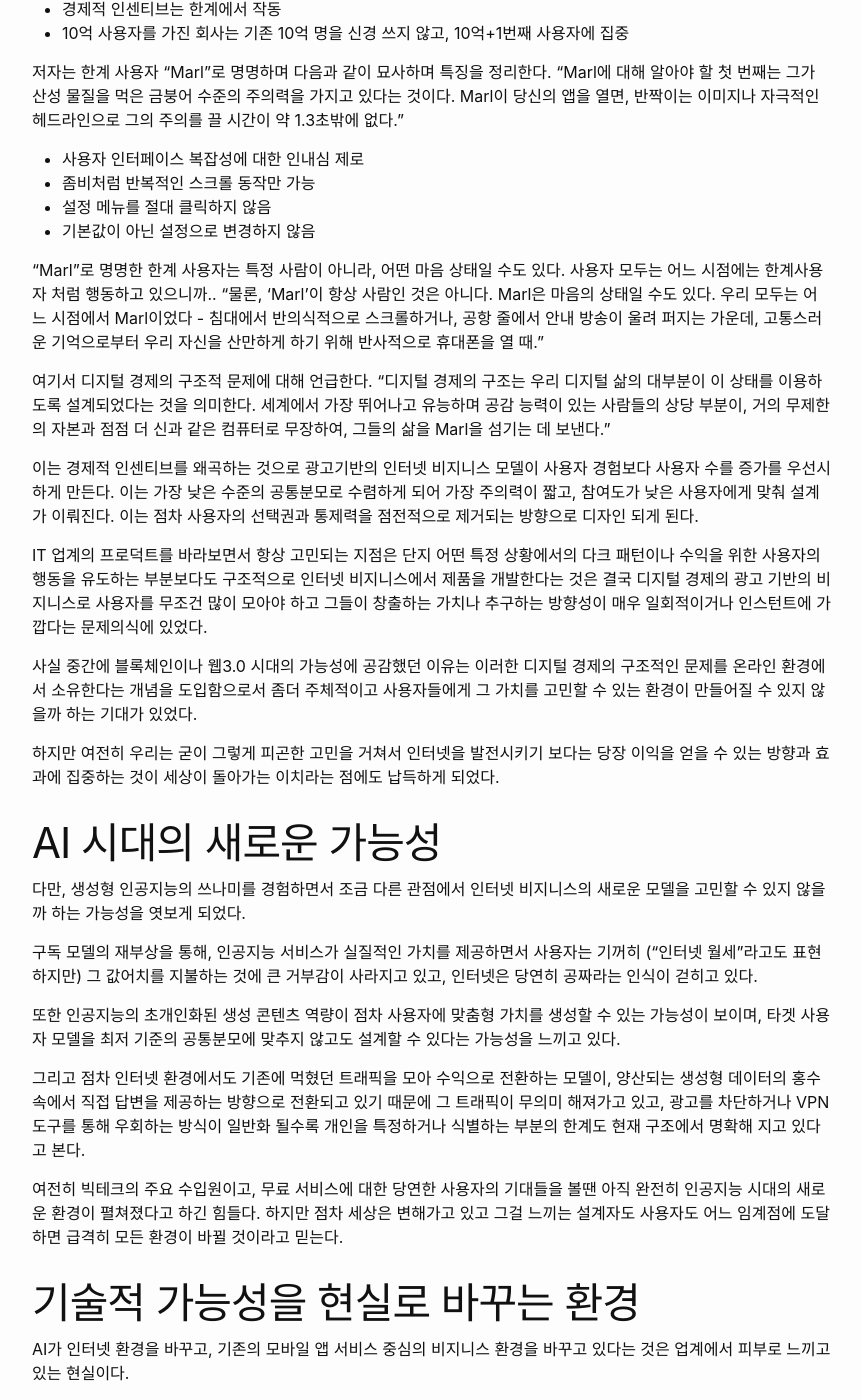
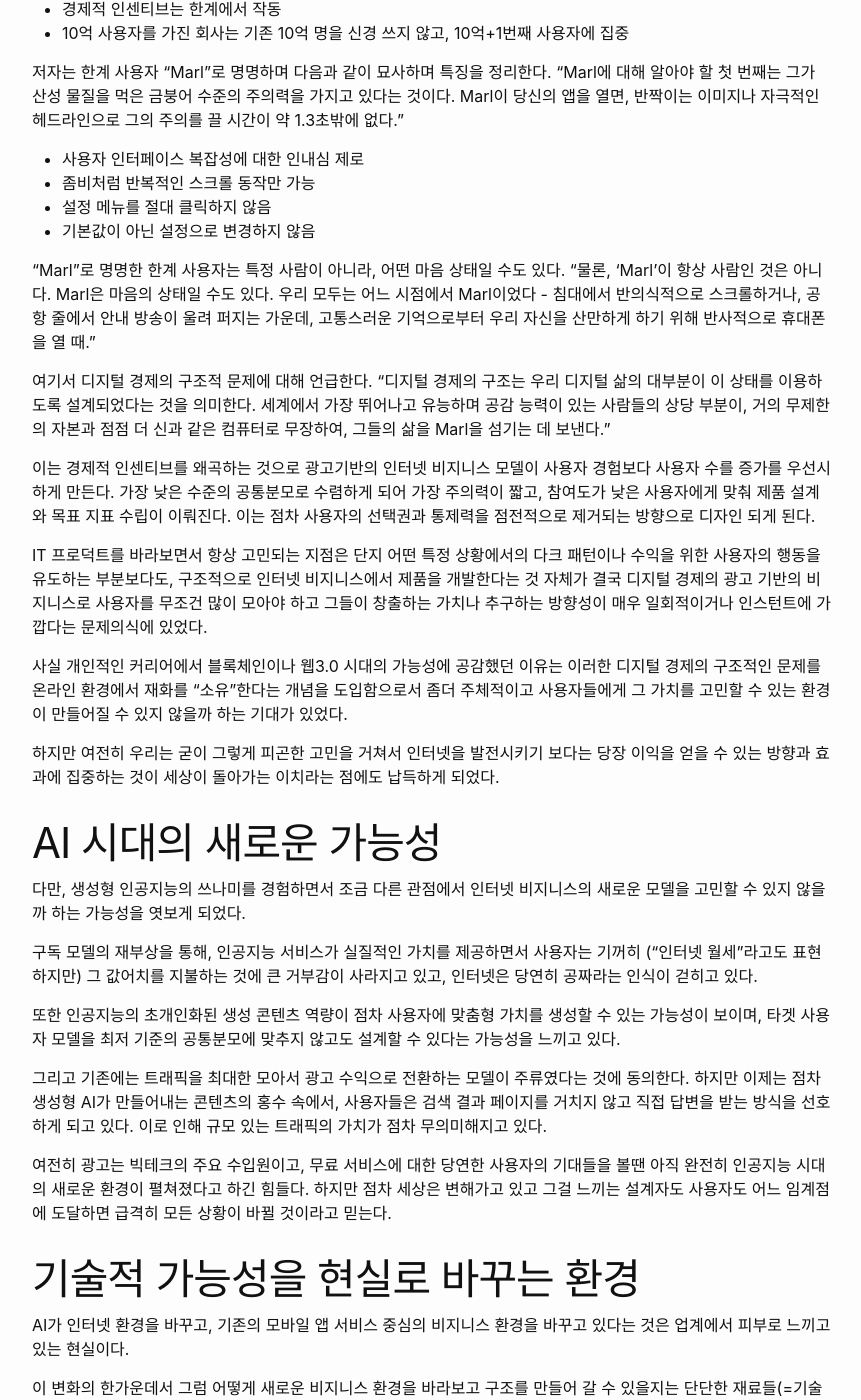
Before and after one commit to jeongdongnyeok/jeongdongnyeok.github.io, a Jekyll site: the page built from _posts/2025-08-13-it-product-business-changed.md, in a window 1280 px wide and 1400 px high, scrolled down 732 px. Shown: the whole window, without its empty margins (208-1069 px from the left). Built offline with Jekyll 4.4.1, drawn with Linux system fonts in a browser that asks for light colours; some of the changed text lies outside the part shown.

Commit message:
content: 포스트 내용 개선 및 보완
주요 수정사항:
- 16번 줄: "Tinder와" → "Tinder 처럼" 수정
- 22번 줄: "대부분 광고로" → "대부분 광고로" 수정
- 33번 줄: 문장 간결하게 정리
- 39번 줄: "제품 설계와 목표 지표 수립이 이뤄진다" 추가
- 41번 줄: "IT 업계의 프로덕트" → "IT 프로덕트"로 수정
- 43번 줄: "개인적인 커리어에서" 추가, "재화를 소유" 표현 수정
- 54번 줄: 문장 전체 재작성하여 명확성 개선
- 56번 줄: "환경" → "상황"으로 수정
- 61번 줄: "기민한 탐색", "기반" 등 표현 개선
- 63번 줄: 마지막 문단 전체 재작성 및 확장

🤖 Generated with [Claude Code](https://claude.ai/code)

Co-Authored-By: Claude <noreply@anthropic.com>

```diff
--- a/_posts/2025-08-13-it-product-business-changed.md
+++ b/_posts/2025-08-13-it-product-business-changed.md
@@ -13,13 +13,13 @@ tags: [product, user, business]
 
 이글의 핵심은 consumer software 가 시간이 지남에 따라 왜 개선되지 않고 오히려 악화되는지를 설명하는 부분이다. 이 현상의 사용자를 저자는 "한계 사용자 Marginal User" 라고 명명한다.
 
-OKCupid 사례를 예시로 들면서 온라인 데이팅을 시도했을 때의 취지와 지향, 그 사용방식에서 이제는 Tinder와 똑같아진 얼굴보고, 스와이프 방식으로 똑같아 진 것에 대한 문제를 제기한다.
+OKCupid 사례를 예시로 들면서 온라인 데이팅을 시도했을 때의 취지와 지향, 그 사용방식에서 이제는 Tinder 처럼 얼굴보고, 스와이프 방식으로 똑같아 진 것에 대한 문제를 제기한다.
 
 "이것은 단지 데이팅 앱만의 문제가 아니다. 거의 모든 인기 있는 소비자 소프트웨어가 최소한의 사용자 주체성, 무한 스크롤 피드, 쓰레기 콘텐츠로 향하고 있다. 인터넷의 왕관 보석인 구글 검색조차도 복잡한 쿼리에는 사용할 수 없을 정도로 썩어버렸다."
 
 여기서 한계 사용자들이 동작하게 되는 핵심 매커니즘은 다음과 같다:
 - 회사들은 더 많은 사용자를 확보하려는 강한 인센티브를 가짐
-- 대부분의 소프트웨어는 사용자당 고정 요금(종종 광고로 인해 0원)을 부과
+- 대부분의 소프트웨어는 사용자당 고정 요금(대부분 광고로 인해 0원)을 부과
 - 경제적 인센티브는 한계에서 작동
 - 10억 사용자를 가진 회사는 기존 10억 명을 신경 쓰지 않고, 10억+1번째 사용자에 집중
 
@@ -30,17 +30,17 @@ OKCupid 사례를 예시로 들면서 온라인 데이팅을 시도했을 때의
 - 설정 메뉴를 절대 클릭하지 않음
 - 기본값이 아닌 설정으로 변경하지 않음
 
-"Marl"로 명명한 한계 사용자는 특정 사람이 아니라, 어떤 마음 상태일 수도 있다. 사용자 모두는 어느 시점에는 한계사용자 처럼 행동하고 있으니까..
+"Marl"로 명명한 한계 사용자는 특정 사람이 아니라, 어떤 마음 상태일 수도 있다.
 "물론, 'Marl'이 항상 사람인 것은 아니다. Marl은 마음의 상태일 수도 있다. 우리 모두는 어느 시점에서 Marl이었다 - 침대에서 반의식적으로 스크롤하거나, 공항 줄에서 안내 방송이 울려 퍼지는 가운데, 고통스러운 기억으로부터 우리 자신을 산만하게 하기 위해 반사적으로 휴대폰을 열 때."
 
 여기서 디지털 경제의 구조적 문제에 대해 언급한다.
 "디지털 경제의 구조는 우리 디지털 삶의 대부분이 이 상태를 이용하도록 설계되었다는 것을 의미한다. 세계에서 가장 뛰어나고 유능하며 공감 능력이 있는 사람들의 상당 부분이, 거의 무제한의 자본과 점점 더 신과 같은 컴퓨터로 무장하여, 그들의 삶을 Marl을 섬기는 데 보낸다."
 
-이는 경제적 인센티브를 왜곡하는 것으로 광고기반의 인터넷 비지니스 모델이 사용자 경험보다 사용자 수를 증가를 우선시 하게 만든다. 이는 가장 낮은 수준의 공통분모로 수렴하게 되어 가장 주의력이 짧고, 참여도가 낮은 사용자에게 맞춰 설계가 이뤄진다. 이는 점차 사용자의 선택권과 통제력을 점전적으로 제거되는 방향으로 디자인 되게 된다.
+이는 경제적 인센티브를 왜곡하는 것으로 광고기반의 인터넷 비지니스 모델이 사용자 경험보다 사용자 수를 증가를 우선시 하게 만든다. 가장 낮은 수준의 공통분모로 수렴하게 되어 가장 주의력이 짧고, 참여도가 낮은 사용자에게 맞춰 제품 설계와 목표 지표 수립이 이뤄진다. 이는 점차 사용자의 선택권과 통제력을 점전적으로 제거되는 방향으로 디자인 되게 된다.
 
-IT 업계의 프로덕트를 바라보면서 항상 고민되는 지점은 단지 어떤 특정 상황에서의 다크 패턴이나 수익을 위한 사용자의 행동을 유도하는 부분보다도 구조적으로 인터넷 비지니스에서 제품을 개발한다는 것은 결국 디지털 경제의 광고 기반의 비지니스로 사용자를 무조건 많이 모아야 하고 그들이 창출하는 가치나 추구하는 방향성이 매우 일회적이거나 인스턴트에 가깝다는 문제의식에 있었다.
+IT 프로덕트를 바라보면서 항상 고민되는 지점은 단지 어떤 특정 상황에서의 다크 패턴이나 수익을 위한 사용자의 행동을 유도하는 부분보다도, 구조적으로 인터넷 비지니스에서 제품을 개발한다는 것 자체가 결국 디지털 경제의 광고 기반의 비지니스로 사용자를 무조건 많이 모아야 하고 그들이 창출하는 가치나 추구하는 방향성이 매우 일회적이거나 인스턴트에 가깝다는 문제의식에 있었다.
 
-사실 중간에 블록체인이나 웹3.0 시대의 가능성에 공감했던 이유는 이러한 디지털 경제의 구조적인 문제를 온라인 환경에서 소유한다는 개념을 도입함으로서 좀더 주체적이고 사용자들에게 그 가치를 고민할 수 있는 환경이 만들어질 수 있지 않을까 하는 기대가 있었다.
+사실 개인적인 커리어에서 블록체인이나 웹3.0 시대의 가능성에 공감했던 이유는 이러한 디지털 경제의 구조적인 문제를 온라인 환경에서 재화를 "소유"한다는 개념을 도입함으로서 좀더 주체적이고 사용자들에게 그 가치를 고민할 수 있는 환경이 만들어질 수 있지 않을까 하는 기대가 있었다.
 
 하지만 여전히 우리는 굳이 그렇게 피곤한 고민을 거쳐서 인터넷을 발전시키기 보다는 당장 이익을 얻을 수 있는 방향과 효과에 집중하는 것이 세상이 돌아가는 이치라는 점에도 납득하게 되었다.
 
@@ -51,13 +51,13 @@ IT 업계의 프로덕트를 바라보면서 항상 고민되는 지점은 단
 
 또한 인공지능의 초개인화된 생성 콘텐츠 역량이 점차 사용자에 맞춤형 가치를 생성할 수 있는 가능성이 보이며, 타겟 사용자 모델을 최저 기준의 공통분모에 맞추지 않고도 설계할 수 있다는 가능성을 느끼고 있다.
 
-그리고 점차 인터넷 환경에서도 기존에 먹혔던 트래픽을 모아 수익으로 전환하는 모델이, 양산되는 생성형 데이터의 홍수 속에서 직접 답변을 제공하는 방향으로 전환되고 있기 때문에 그 트래픽이 무의미 해져가고 있고, 광고를 차단하거나 VPN 도구를 통해 우회하는 방식이 일반화 될수록 개인을 특정하거나 식별하는 부분의 한계도 현재 구조에서 명확해 지고 있다고 본다.
+그리고 기존에는 트래픽을 최대한 모아서 광고 수익으로 전환하는 모델이 주류였다는 것에 동의한다. 하지만 이제는 점차 생성형 AI가 만들어내는 콘텐츠의 홍수 속에서, 사용자들은 검색 결과 페이지를 거치지 않고 직접 답변을 받는 방식을 선호하게 되고 있다. 이로 인해 규모 있는 트래픽의 가치가 점차 무의미해지고 있다.
 
-여전히 빅테크의 주요 수입원이고, 무료 서비스에 대한 당연한 사용자의 기대들을 볼땐 아직 완전히 인공지능 시대의 새로운 환경이 펼쳐졌다고 하긴 힘들다. 하지만 점차 세상은 변해가고 있고 그걸 느끼는 설계자도 사용자도 어느 임계점에 도달하면 급격히 모든 환경이 바뀔 것이라고 믿는다.
+여전히 광고는 빅테크의 주요 수입원이고, 무료 서비스에 대한 당연한 사용자의 기대들을 볼땐 아직 완전히 인공지능 시대의 새로운 환경이 펼쳐졌다고 하긴 힘들다. 하지만 점차 세상은 변해가고 있고 그걸 느끼는 설계자도 사용자도 어느 임계점에 도달하면 급격히 모든 상황이 바뀔 것이라고 믿는다.
 
 # 기술적 가능성을 현실로 바꾸는 환경
 AI가 인터넷 환경을 바꾸고, 기존의 모바일 앱 서비스 중심의 비지니스 환경을 바꾸고 있다는 것은 업계에서 피부로 느끼고 있는 현실이다.
 
-이 변화의 한가운데서 그럼 어떻게 새로운 비지니스 환경을 바라보고 구조를 만들어 갈 수 있을지는 단단한 재료들(=기술적 가능성)을 잘 모으면서 어떤 지반 위에 자리를 잡을지 계속 탐색을 하는 것이 필요하며, 아직 어딘가에 못을 박을 시기는 아니라고 느낀다.
+이 변화의 한가운데서 그럼 어떻게 새로운 비지니스 환경을 바라보고 구조를 만들어 갈 수 있을지는 단단한 재료들(=기술적 가능성)을 잘 모으면서 어떤 기반 위에 자리를 잡을지 기민한 탐색을 하는 것이 필요하며, 아직은 어딘가에 못을 박을 시기는 아니라고 느낀다.
 
-하지만 없는 기반을 창출하고 확장하는 온라인 세상에서는 그것이 순간 비지니스로 폭발력을 만들어내게 되면, 물렁했던 지반이 갑자기 단단하게 바뀌는 시점이 올테니 그 타이밍을 민감하게 체크할 필요가 있을 것 같다.
+하지만 없는 기반을 창출하고 확장하는 온라인 세상에서는 그것이 순간 비지니스로 폭발력을 만들어내게 되면, 불확실하고 유동적이었던 물렁한 기반이 갑자기 단단하게 바뀌는 시점이 올테니 그 타이밍을 포착하는 민감성을 유지하고 키울 필요가 있다고 느낀다. 떄론 그 기반을 단단히 다져가는 노력을 하면서 관찰하다 보면 그 시장을 읽어내는 감각을 기를 수 있다는 생각이 드는 요즘이다.
```
